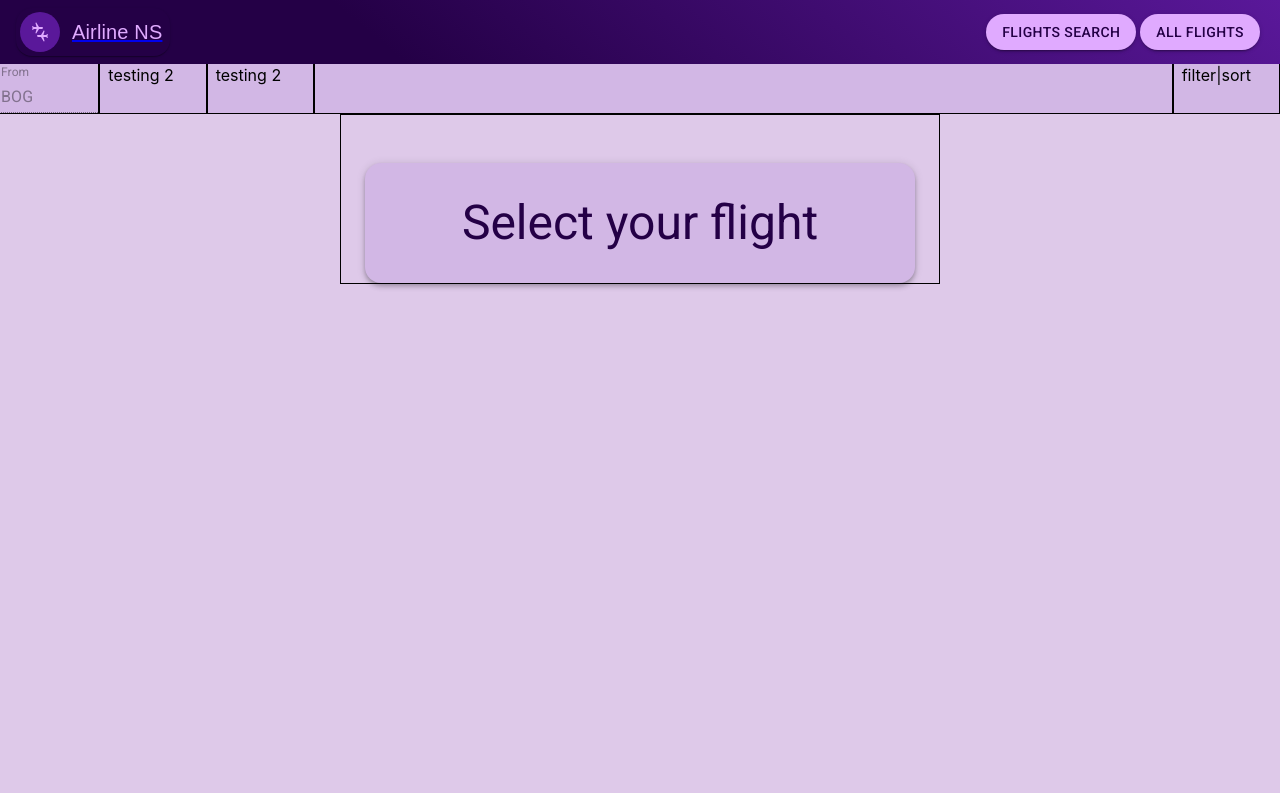
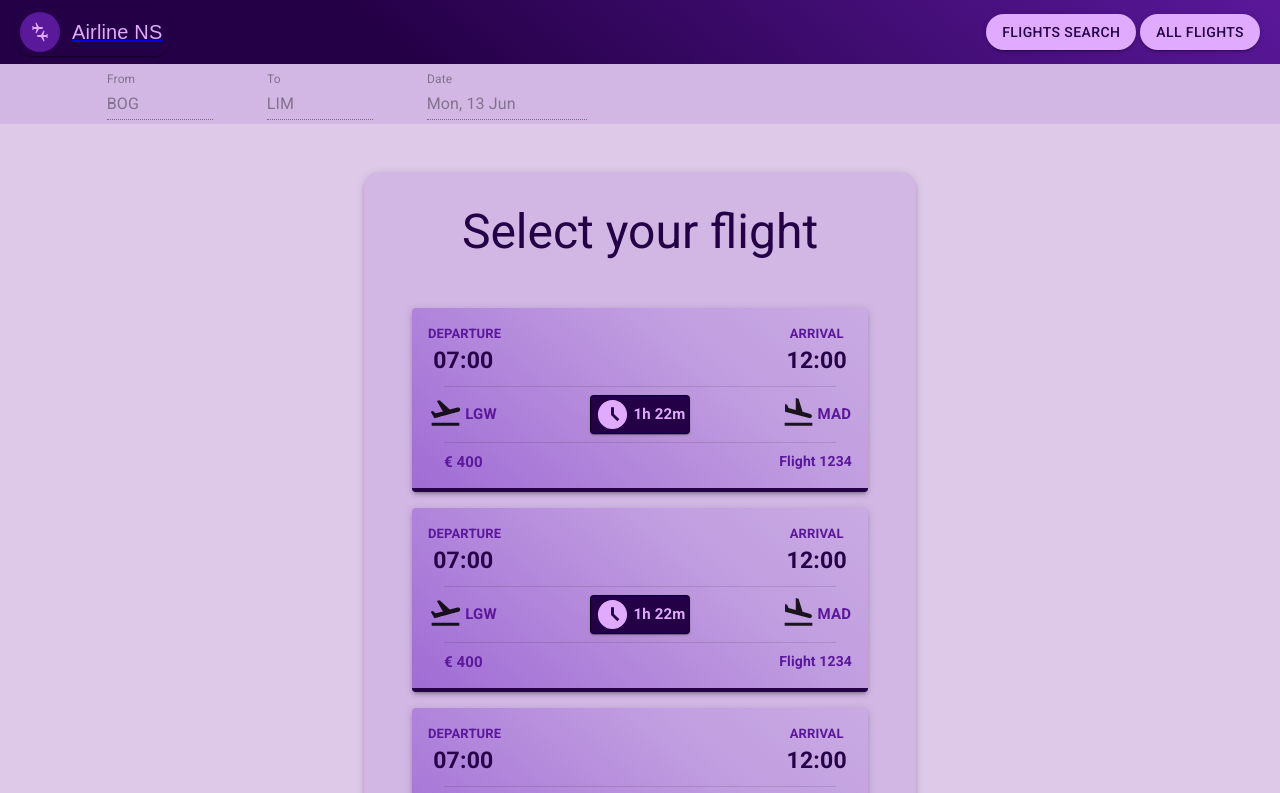
Before and after one commit to jafitEgea/Airline-Booking-API, a React (Create React App) app in the folder frontend/: page /catalog/search in a window 1280 px wide. Shown: the top 793 px of the page. Built offline with nearby package versions, Linux system fonts and the light colour scheme.

Commit message:
More features added

```diff
--- a/frontend/src/MyRoutes.jsx
+++ b/frontend/src/MyRoutes.jsx
@@ -3,15 +3,17 @@ import { Route, Routes } from 'react-router-dom'
 import FlightList from './components/catalog/FlightList'
 import FlightSearch from './components/catalog/FlightSearch'
 import FSResult from './components/catalog/FSResult'
+import Home from './components/catalog/Home'
+import PageNotFound from './components/catalog/PageNotFound'
 
 const MyRoutes = () => {
   return (
     <Routes>
-        <Route path="/" element={<h1>WELCOME TO THE MAIN PAGE</h1>} />
+        <Route path="/" element={<Home/>} />
         <Route path="/catalog" element={<FlightSearch/>} />
         <Route path="/catalog/all" element={<FlightList/>}/>
         <Route path="/catalog/search" element={<FSResult/>}/>
-        <Route path="*" element={<h1>Page Not Found. Sorry :(</h1>} />
+        <Route path="*" element={<PageNotFound/>} />
     </Routes>
   )
 }
--- /dev/null
+++ b/frontend/src/components/catalog/FSCard.jsx
@@ -0,0 +1,93 @@
+import React from 'react'
+import { Card, CardContent, Divider, Grid, Stack, Typography } from '@mui/material'
+import FlightTakeoffIcon from '@mui/icons-material/FlightTakeoff';
+import FlightLandIcon from '@mui/icons-material/FlightLand';
+import AccessTimeFilledOutlinedIcon from '@mui/icons-material/AccessTimeFilledOutlined';
+
+const FSCard = () => {
+    const sxcard = {
+        'my':2, 'mx':6, 'height':180,
+        'bgcolor':'#c19ee0', 'boxShadow':3,
+        'borderBottom':4, 'borderBottomColor':'#240046',
+        'backgroundImage':'linear-gradient(40deg, #a06cd5, #c19ee0, #d2b7e5, #a06cd5)',
+        'backgroundSize':'250%', 'transition':'0.5s',
+        '&:hover': {'bgcolor':'#3C096C', 'backgroundPosition':'right'}
+    };
+  return (
+    <div>
+        <Card sx={sxcard}>
+            <CardContent>
+                    <Grid container rowSpacing={1}>
+                      <Grid item xs={2}>
+                        <Typography sx={{fontWeight:'bold', fontSize:13, textAlign:'center', color:'#5A189A'}}>
+                            DEPARTURE
+                        </Typography>
+                        <Typography sx={{fontWeight:'900', fontSize:23, textAlign:'center', color:'#240046'}}>
+                            07:00
+                        </Typography>
+                      </Grid>
+
+                      <Grid item flexGrow={1}/>
+
+                      <Grid item xs={2}>
+                        <Typography sx={{fontWeight:'bold', fontSize:13, textAlign:'center', color:'#5A189A'}}>
+                            ARRIVAL
+                        </Typography>
+                        <Typography sx={{fontWeight:'900', fontSize:23, textAlign:'center', color:'#240046'}}>
+                            12:00
+                        </Typography>
+                      </Grid>
+
+                      <Grid item xs={12}> <Divider variant="middle" /> </Grid>
+
+                      <Grid item xs={1}>
+                        <FlightTakeoffIcon fontSize='large'/>
+                      </Grid>
+                      <Grid item xs={1} sx={{display:'flex', justifyContent:'center', alignItems:'center'}}>
+                        <Typography sx={{fontWeight:'bold', fontSize:15, color:'#5A189A'}}>
+                            LGW
+                        </Typography>
+                      </Grid>
+
+                      <Grid item flexGrow={1} sx={{display:'flex', justifyContent:'center'}}>
+                        <Stack direction="row" maxWidth={100} border={1} sx={{bgcolor: '#240046', boxShadow:1, borderRadius:1, px:0.5, alignItems:'center'}}>
+                            <AccessTimeFilledOutlinedIcon fontSize='large' sx={{color:'#E0AAFF'}}/>
+                            <Typography sx={{fontWeight:'bold', fontSize:15, color:'#E0AAFF', ml:0.5}}>
+                                1h 22m
+                            </Typography>
+                        </Stack>
+                      </Grid>
+
+                      <Grid item xs={1}>
+                        <FlightLandIcon fontSize='large'/>
+                      </Grid>
+                      <Grid item xs={1} sx={{display:'flex', justifyContent:'center', alignItems:'center'}}>
+                        <Typography sx={{fontWeight:'bold', fontSize:15, color:'#5A189A'}}>
+                            MAD
+                        </Typography>
+                      </Grid>
+
+                      <Grid item xs={12}> <Divider variant="middle" /> </Grid>
+
+                      <Grid item xs={2}>
+                        <Typography sx={{fontWeight:'bold', fontSize:15, textAlign:'center', color:'#5A189A'}}>
+                            € 400
+                        </Typography>
+                      </Grid>
+
+                      <Grid item flexGrow={1}/>
+
+                      <Grid item xs={3}>
+                        <Typography sx={{fontWeight:'bold', fontSize:14, textAlign:'right', color:'#5A189A'}}>
+                            Flight 1234
+                        </Typography>
+                      </Grid>
+                    </Grid>
+
+            </CardContent>
+        </Card>
+    </div>
+  )
+}
+
+export default FSCard
--- a/frontend/src/components/catalog/FSResult.jsx
+++ b/frontend/src/components/catalog/FSResult.jsx
@@ -1,29 +1,54 @@
 import { Box, Container, Grid, TextField, Typography } from '@mui/material'
-import React from 'react'
+import { LocalizationProvider, MobileDatePicker } from '@mui/x-date-pickers'
+import { AdapterDateFns } from '@mui/x-date-pickers/AdapterDateFns'
+import React, { useState } from 'react'
+import FSCard from './FSCard'
 
 const FSResult = () => {
+  const [date, setDate] = useState(new Date());
+  console.log(date);
+  const handleChange = (newDate) =>{setDate(newDate)};
+
   return (
     <div>
-      <Grid container spacing={1} sx={{bgcolor:'#d2b7e5'}} >
-        <Grid item xs={1} border={1}>
-          <TextField label="From" variant="standard" color='secondary' size='normal' disabled defaultValue="BOG" sx={{color:'#240046'}} />
+      <Grid container sx={{bgcolor:'#d2b7e5', pt:1, pb:0.5}} >
+        <Grid item xs={1} />
+        <Grid item xs={1} sx={{display:'flex', justifyContent:'center', alignItems:'center'}} >
+          <TextField label="From" variant="standard" color='secondary' size='normal' disabled defaultValue="BOG" />
         </Grid>
-        <Grid item xs={1} border={1}>
-          testing 2
+        <Grid item xs={0.5} />
+        <Grid item xs={1} sx={{display:'flex', justifyContent:'center', alignItems:'center'}} >
+          <TextField label="To" variant="standard" color='secondary' size='normal' disabled defaultValue="LIM" />
         </Grid>
-        <Grid item xs={1} border={1}>
-          testing 2
+        <Grid item xs={0.5} />
+        <Grid item xs={1.5} sx={{display:'flex', justifyContent:'center', alignItems:'center'}} >
+          <LocalizationProvider dateAdapter={AdapterDateFns}>
+            <MobileDatePicker
+              sx={{color:'#5A189A'}}
+              label="Date"
+              inputFormat='EE, d MMM'
+              disabled
+              value={date}
+              onChange={handleChange}
+              renderInput={(params) => <TextField label="To" variant="standard" color='secondary' size='normal' {...params} />}
+            />
+          </LocalizationProvider>
         </Grid>
-        <Grid item xs={8} border={1}/>
-        <Grid item xs={1} border={1}>
-          filter|sort
-        </Grid>
+        <Grid item flexGrow={1}/>
+
       </Grid>
-      <Container maxWidth="sm" sx={{border:1}}>
-        <Box sx={{bgcolor:'#d2b7e5', borderRadius:4, boxShadow:4, mt:'3rem'}}>
+
+      <Container maxWidth="sm">
+        <Box sx={{bgcolor:'#d2b7e5', borderRadius:4, boxShadow:3, my:'3rem', pb:'1rem'}}>
           <Typography variant='h3' component='h3' sx={{textAlign:'center', py:'2rem', color:'#240046'}}>
             Select your flight
           </Typography>
+
+          {/*mapeo de cards*/}
+          <FSCard />
+          <FSCard />
+          <FSCard />
+
         </Box>
       </Container>
     </div>
--- a/frontend/src/components/catalog/FlightList.jsx
+++ b/frontend/src/components/catalog/FlightList.jsx
@@ -36,7 +36,7 @@ export default function FlightList(){
       useEffect(() => {
           async function fetchFlights(){
               try {
-                const response = await fetch("https://airline-app.azurewebsites.net/catalog/all");
+                const response = await fetch("https://fastapi-app.azurewebsites.net/catalog/all");
                 if(response.ok){
                   const flights = await response.json();
                   setFlightsList(flights);
@@ -50,7 +50,7 @@ export default function FlightList(){
 
       return ( <>
                     <Container maxWidth="md">
-                    <TableContainer component={Paper} sx={{mt:'3rem'}}>
+                    <TableContainer component={Paper} sx={{mt:'3rem', bgcolor:'#d2b7e5'}}>
                         <Table sx={{ minWidth: 650}} aria-label="simple table">
                             <TableHead>
                                 <TableRow>
--- a/frontend/src/components/catalog/FlightSearch.jsx
+++ b/frontend/src/components/catalog/FlightSearch.jsx
@@ -25,8 +25,8 @@ const FlightSearch = () => {
 
   return (
     <div>
-      <Container maxWidth="sm" sx={{border:1}}>
-          <Box sx={{bgcolor:'#d2b7e5', borderRadius:4, boxShadow:4, mt:'3rem'}}>
+      <Container maxWidth="sm">
+          <Box sx={{bgcolor:'#d2b7e5', borderRadius:4, boxShadow:3, mt:'3rem'}}>
               <Typography variant='h3' component='h3' sx={{textAlign:'center', py:'2rem', color:'#240046'}}>
                 Where next?
               </Typography>
--- /dev/null
+++ b/frontend/src/components/catalog/Home.jsx
@@ -0,0 +1,17 @@
+import React from 'react'
+import { Typography } from '@mui/material';
+
+const Home = () => {
+  return (
+    <div>
+        <Typography variant='h2' component='h2' sx={{fontWeight:'bold', textAlign:'center', py:'2rem', color:'#240046'}}>
+            Welcome to Airline NS.
+        </Typography>
+        <Typography variant='h3' component='h3' sx={{textAlign:'center', py:'2rem', color:'#240046'}}>
+            Are you ready to take a flight?
+        </Typography>
+    </div>
+  )
+}
+
+export default Home;
--- /dev/null
+++ b/frontend/src/components/catalog/PageNotFound.jsx
@@ -0,0 +1,14 @@
+import React from 'react'
+import { Typography } from '@mui/material';
+
+const PageNotFound = () => {
+    return (
+        <div>
+            <Typography variant='h3' component='h3' sx={{textAlign:'center', py:'4rem', color:'#240046'}}>
+                Page Not Found. Sorry :(
+            </Typography>
+        </div>
+    )
+}
+
+export default PageNotFound;
```
